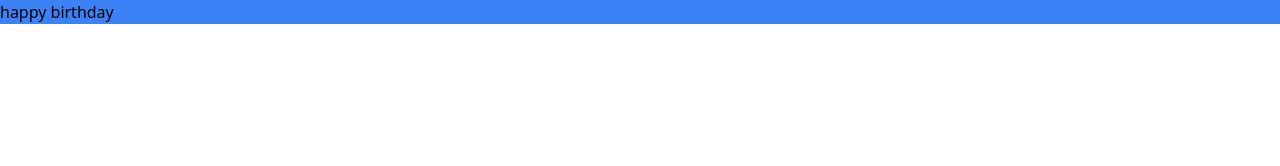
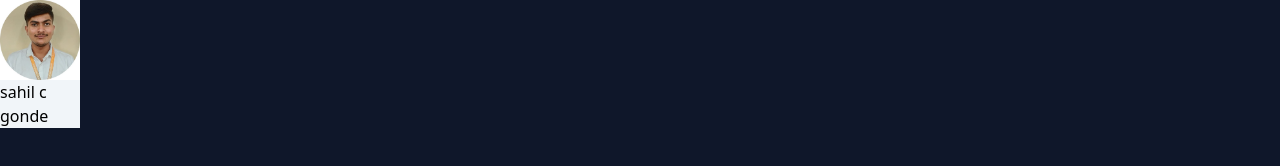
Before and after one commit to sahilgonde/practise-tailwind-css, a website: page pages/index.html in a window 1280 px wide. Drawn offline with nearby package versions, Linux system fonts and the light colour scheme.

Commit message:
added basic changes

```diff
--- a/pages/index.html
+++ b/pages/index.html
@@ -7,7 +7,15 @@
     <link rel="stylesheet" href="style.css">
     <script src="https://cdn.tailwindcss.com"></script>
 </head>
-<body>
-    <h1 class="bg-blue-500">happy birthday</h1>
+<body class="bg-slate-900">
+    <div class="bg-slate-200 max-h-20 max-w-20">
+        <div>
+<img src="sahil.jpg" alt="sahil image" class="h-20 w-20">
+        </div>
+        <div>
+<h1 class="bg-slate-100"> sahil c gonde</h1>
+        </div>
+
+    </div>
 </body>
 </html>
```
Also changed, not shown: pages/sahil.jpg (added).
